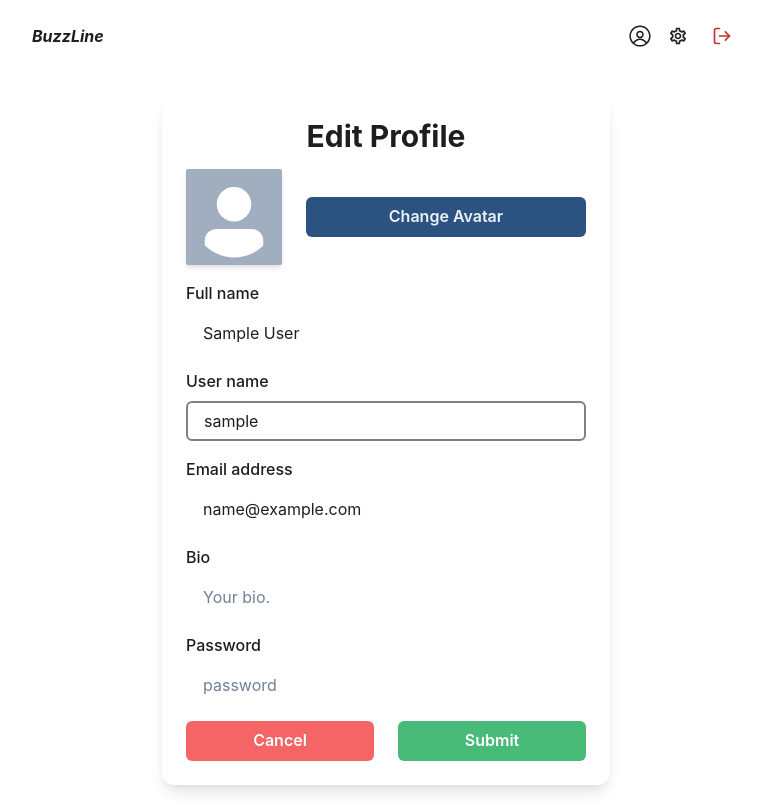
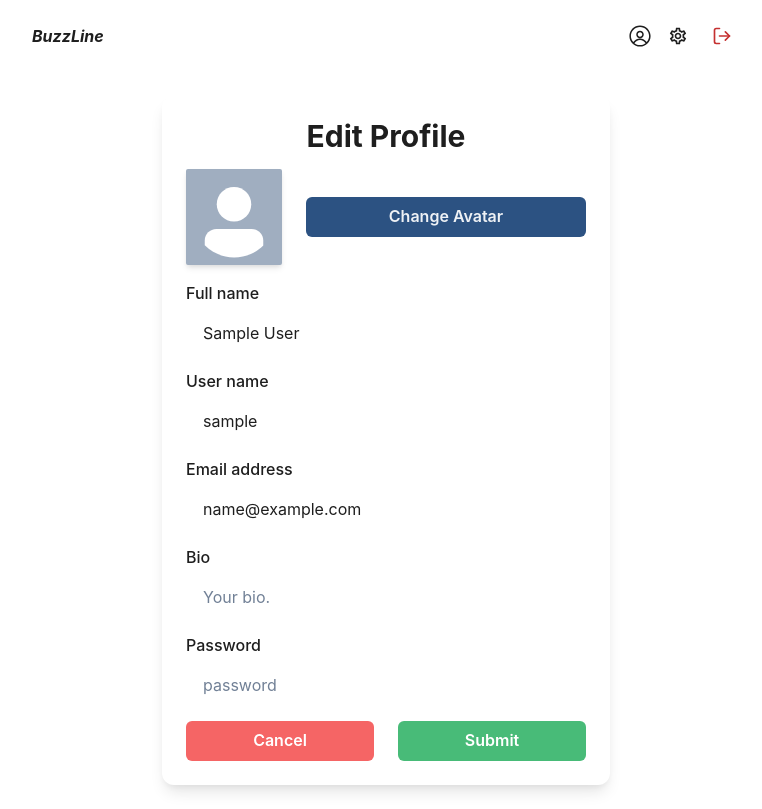
Before and after one commit to shreyanshxyz/BuzzLine, a React (Vite) app in the folder client/: page /update in a window 1280 px wide. Shown: the whole page, without its empty margins (254-1016 px from the left). Built offline with nearby package versions, Linux system fonts and the light colour scheme; sample sign-in values are in the browser's storage.

Commit message:
update UpdateProfilePage.jsx

```diff
--- a/client/src/pages/UpdateProfile/UpdateProfilePage.jsx
+++ b/client/src/pages/UpdateProfile/UpdateProfilePage.jsx
@@ -124,7 +124,9 @@ export default function UpdateProfilePage() {
           <FormControl>
             <FormLabel>User name</FormLabel>
             <Input
-              border={"2px solid gray"}
+              _hover={{
+                border: "2px solid gray",
+              }}
               placeholder="johndoe"
               value={inputs.username}
               onChange={(e) =>
```
